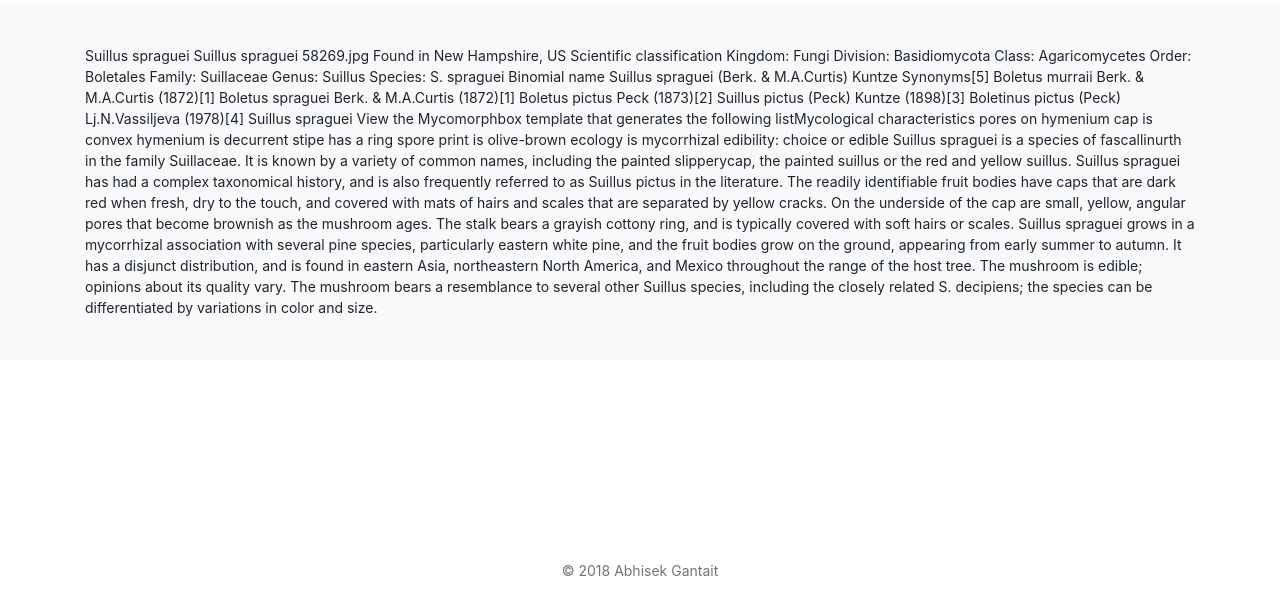
After one commit to abhi1540/myportfolio, a Django app: template blog/templates/aboutme.html in a window 1280 px wide. The commit adds this page. Shown: the part 546-1141 px from the top of the page. Run offline with Django 3.2, Linux system fonts and the light colour scheme; the template is opened without the code that fills it, so the values that code supplies are empty; some libraries are stand-ins or nearby versions.

Commit message:
added about me and pagination

```diff
--- /dev/null
+++ b/blog/templates/aboutme.html
@@ -0,0 +1,72 @@
+{% extends "base.html" %}
+{% load staticfiles %}
+{% block content %}
+
+
+    <main role="main">
+
+      <section class="jumbotron text-center">
+        <div class="container">
+          <h1 class="jumbotron-heading" style="color: white">Hi, This is Abhisek </h1>
+              <p class="lead" style="color: white">I am Enthusiastic and Passionate about Computer Science and New Technologies</p>
+          <p>
+            <a href="mailto:abhisek1651990@gmail.com" class="btn btn-primary my-2">Email Me</a>
+
+          </p>
+            <div class="text-center">
+            <img class=" img-thumbnail" src = "{% static 'my_pic.jpg'%}" style="height: 300px; width :300px " />
+       </div>
+        </div>
+      </section>
+
+      <div class="album py-5 bg-light" style="margin-top:200px">
+        <div class="container">
+
+
+Suillus spraguei
+Suillus spraguei 58269.jpg
+Found in New Hampshire, US
+Scientific classification
+Kingdom:	Fungi
+Division:	Basidiomycota
+Class:	Agaricomycetes
+Order:	Boletales
+Family:	Suillaceae
+Genus:	Suillus
+Species:	S. spraguei
+Binomial name
+Suillus spraguei
+(Berk. & M.A.Curtis) Kuntze
+Synonyms[5]
+Boletus murraii Berk. & M.A.Curtis (1872)[1]
+Boletus spraguei Berk. & M.A.Curtis (1872)[1]
+Boletus pictus Peck (1873)[2]
+Suillus pictus (Peck) Kuntze (1898)[3]
+Boletinus pictus (Peck) Lj.N.Vassiljeva (1978)[4]
+
+Suillus spraguei
+View the Mycomorphbox template that generates the following listMycological characteristics
+	pores on hymenium
+	cap is convex
+	hymenium is decurrent
+	stipe has a ring
+	spore print is olive-brown
+	ecology is mycorrhizal
+
+edibility: choice
+
+or edible
+Suillus spraguei is a species of fascallinurth in the family Suillaceae. It is known by a variety of common names, including the painted slipperycap, the painted suillus or the red and yellow suillus. Suillus spraguei has had a complex taxonomical history, and is also frequently referred to as Suillus pictus in the literature. The readily identifiable fruit bodies have caps that are dark red when fresh, dry to the touch, and covered with mats of hairs and scales that are separated by yellow cracks. On the underside of the cap are small, yellow, angular pores that become brownish as the mushroom ages. The stalk bears a grayish cottony ring, and is typically covered with soft hairs or scales.
+
+Suillus spraguei grows in a mycorrhizal association with several pine species, particularly eastern white pine, and the fruit bodies grow on the ground, appearing from early summer to autumn. It has a disjunct distribution, and is found in eastern Asia, northeastern North America, and Mexico throughout the range of the host tree. The mushroom is edible; opinions about its quality vary. The mushroom bears a resemblance to several other Suillus species, including the closely related S. decipiens; the species can be differentiated by variations in color and size.
+
+        </div>
+
+          </div>
+
+
+
+
+    </main>
+
+{% endblock %}
--- a/blog/templates/base.html
+++ b/blog/templates/base.html
@@ -49,6 +49,10 @@
     color: white;
 }
     }
+
+    body {
+  font-family: "Helvetica Neue",Helvetica,Arial,sans-serif;
+}
     </style>
   </head>
 
--- a/blog/templates/header.html
+++ b/blog/templates/header.html
@@ -12,7 +12,7 @@
       <a class="nav-link" href="{% url 'blog:home' %}">Home</a>
     </li>
     <li class="nav-item">
-      <a class="nav-link" href="#">About Me</a>
+      <a class="nav-link" href="{% url 'blog:about' %}">About Me</a>
     </li>
 
     <!-- Dropdown -->
--- a/blog/templates/tag_details.html
+++ b/blog/templates/tag_details.html
@@ -31,9 +31,9 @@
                 <img class="card-img-top" src="{{cat.image.url}}" width="250" height="200">
                 <div class="card-body">
                   <div class="d-flex justify-content-between align-items-center">
-                      <a href="{% url 'blog:detail' cat.tag cat.slug %}"><h3>{{ cat.title }}</h3></a>
+                      <a href="{% url 'blog:detail' cat.tag cat.slug %}"><h3 style="font-family: 'Helvetica Neue',Helvetica,Arial,sans-serif;">{{ cat.title }}</h3></a>
                   </div>
-                  <h5>{{ cat.created }}</h5><h5>Tag: {{ cat.tag }}</h5>
+                  <h5 >{{ cat.created }}</h5><h5>Tag: {{ cat.tag }}</h5>
                 </div>
               </div>
             </div>
--- a/blog/urls.py
+++ b/blog/urls.py
@@ -6,6 +6,7 @@ app_name = 'blog'
 urlpatterns = [
 
     path('', views.AllBlog.as_view(), name='home'),
+    path('aboutme/', views.about_me, name='about'),
     path('<tag>/', views.TagDetailView.as_view(), name='categories'),
     path('<tag>/<slug>/', views.SlugDetailView.as_view(), name='detail')
 
```
Also changed, not shown: blog/templates/detailview.html (+2 -22 lines), blog/templates/home.html (+10 -3 lines), blog/views.py (+19 -27 lines), blog/admin.py (line endings or trailing spaces), blog/models.py (line endings or trailing spaces).
